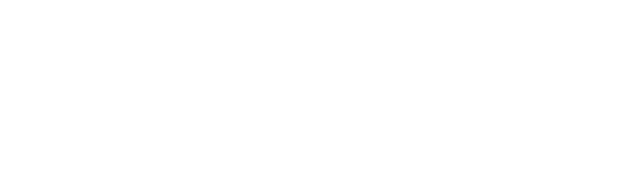
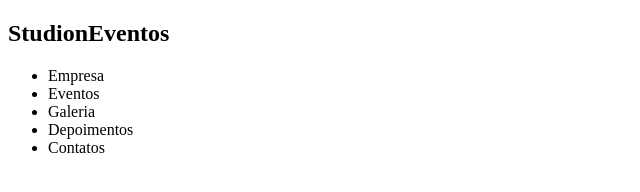
Before and after one commit to Tecla-Maximus-Ltda/studion-old, a website: page src/index.html in a window 1280 px wide. Shown: the whole page, without its empty margins (0-640 px from the left). Drawn offline with Linux system fonts and the light colour scheme.

Commit message:
feat(Added h1, nav and list)

```diff
--- a/src/index.html
+++ b/src/index.html
@@ -6,6 +6,17 @@
   <title>Studion</title>
 </head>
 <body>
+  <nav>
+    <h1>Studi<span>on</span><span>Eventos</span></h1>
+
+    <ul>
+      <li>Empresa</li>
+      <li>Eventos</li>
+      <li>Galeria</li>
+      <li>Depoimentos</li>
+      <li>Contatos</li>
+    </ul>
+  </nav>
 
 </body>
 </html>
```
